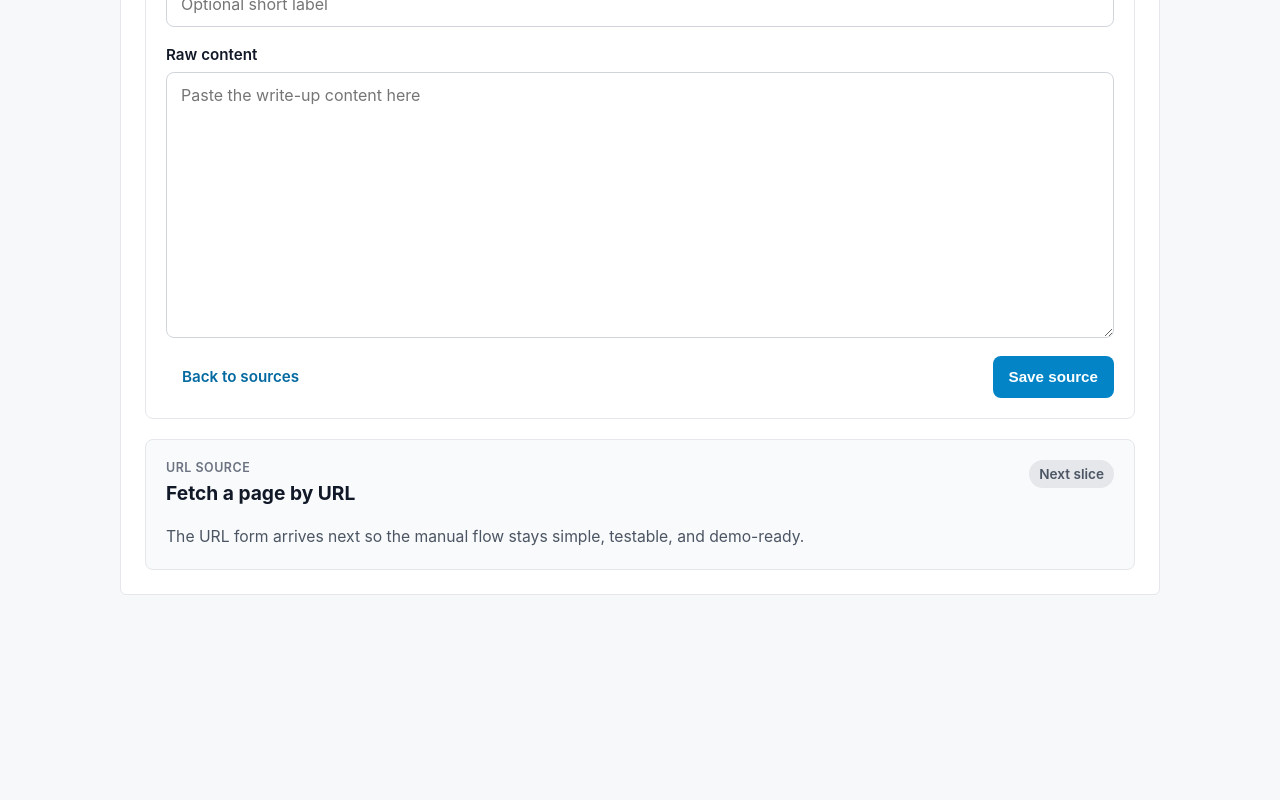
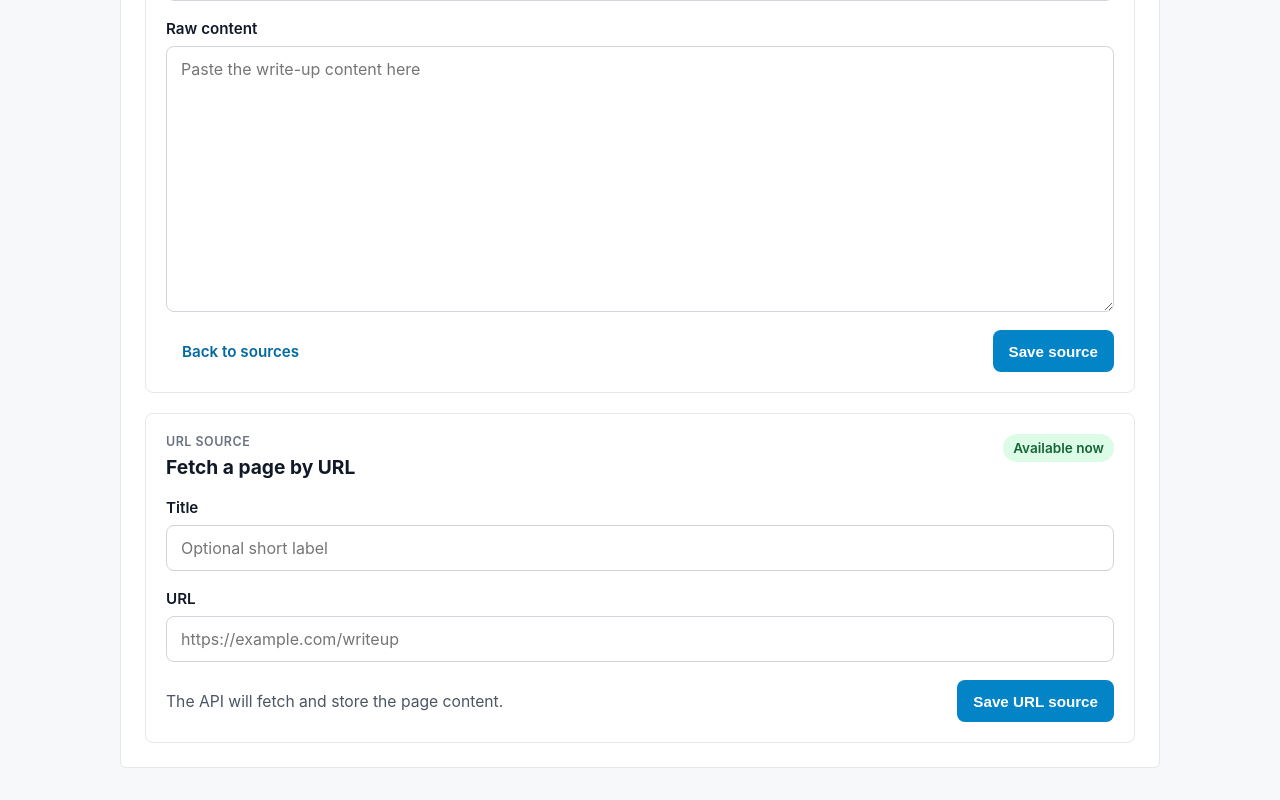
Before and after one commit to lgeniaux/bountynotes, an Angular app in the folder frontend/: page /add in a window 1280 px wide. Shown: the part 444-1244 px from the top of the page. Before the commit the page ends 1071 px from the top, so only its background shows below. Built offline with nearby package versions, Linux system fonts and the light colour scheme.

Commit message:
feat(web): implement url source creation form

```diff
--- a/frontend/src/app/pages/add-page.component.css
+++ b/frontend/src/app/pages/add-page.component.css
@@ -45,10 +45,6 @@
   background: #ffffff;
 }
 
-.mode-card-muted {
-  background: #f9fafb;
-}
-
 .mode-header {
   display: flex;
   align-items: start;
@@ -73,8 +69,8 @@
   color: #111827;
 }
 
-.mode-copy,
-.feedback-card p {
+.feedback-card p,
+.form-hint {
   margin: 0;
   font-size: 0.98rem;
   line-height: 1.6;
@@ -91,11 +87,6 @@
   color: #166534;
   font-size: 0.85rem;
   font-weight: 600;
-}
-
-.mode-badge-muted {
-  background: #e5e7eb;
-  color: #4b5563;
 }
 
 .source-form {
@@ -206,4 +197,8 @@
   .secondary-link {
     width: 100%;
   }
+
+  .form-hint {
+    text-align: center;
+  }
 }
--- a/frontend/src/app/pages/add-page.component.html
+++ b/frontend/src/app/pages/add-page.component.html
@@ -5,7 +5,7 @@
   </header>
 
   <p class="page-intro">
-    Start with a pasted write-up. The URL flow stays separate until the manual path is stable.
+    Add a source either by pasting a write-up or by letting the API fetch a public URL.
   </p>
 
   <section class="mode-card">
@@ -26,7 +26,7 @@
           placeholder="Optional short label"
           maxlength="255"
         />
-        @if (hasControlError('title', 'maxlength')) {
+        @if (hasManualControlError('title', 'maxlength')) {
           <span class="field-error">Title must stay under 255 characters.</span>
         }
       </label>
@@ -38,50 +38,103 @@
           rows="12"
           placeholder="Paste the write-up content here"
         ></textarea>
-        @if (hasControlError('raw_content', 'required')) {
+        @if (hasManualControlError('raw_content', 'required')) {
           <span class="field-error">Content is required.</span>
         }
       </label>
 
       <div class="form-actions">
         <a routerLink="/sources" class="secondary-link">Back to sources</a>
-        <button type="submit" [disabled]="isSubmitting">
-          {{ isSubmitting ? 'Saving...' : 'Save source' }}
+        <button type="submit" [disabled]="isManualSubmitting">
+          {{ isManualSubmitting ? 'Saving...' : 'Save source' }}
         </button>
       </div>
     </form>
   </section>
 
-  @if (createdSource) {
+  @if (createdManualSource) {
     <section class="feedback-card feedback-card-success">
       <h3>Source created</h3>
       <p>
-        <strong>{{ createdSource.title || 'Untitled source' }}</strong> is now stored with status
-        <strong>{{ createdSource.status }}</strong
+        <strong>{{ createdManualSource.title || 'Untitled source' }}</strong> is now stored with
+        status <strong>{{ createdManualSource.status }}</strong
         >.
       </p>
       <a routerLink="/sources" class="feedback-link">Go to Sources</a>
     </section>
   }
 
-  @if (errorMessage) {
+  @if (manualErrorMessage) {
     <section class="feedback-card feedback-card-error">
       <h3>Could not save the source</h3>
-      <p>{{ errorMessage }}</p>
+      <p>{{ manualErrorMessage }}</p>
     </section>
   }
 
-  <section class="mode-card mode-card-muted">
+  <section class="mode-card">
     <div class="mode-header">
       <div>
         <p class="section-kicker">URL source</p>
         <h3>Fetch a page by URL</h3>
       </div>
-      <span class="mode-badge mode-badge-muted">Next slice</span>
+      <span class="mode-badge">Available now</span>
     </div>
 
-    <p class="mode-copy">
-      The URL form arrives next so the manual flow stays simple, testable, and demo-ready.
-    </p>
+    <form class="source-form" [formGroup]="urlForm" (ngSubmit)="submitUrlSource()">
+      <label class="field">
+        <span class="field-label">Title</span>
+        <input
+          type="text"
+          formControlName="title"
+          placeholder="Optional short label"
+          maxlength="255"
+        />
+        @if (hasUrlControlError('title', 'maxlength')) {
+          <span class="field-error">Title must stay under 255 characters.</span>
+        }
+      </label>
+
+      <label class="field">
+        <span class="field-label">URL</span>
+        <input
+          type="url"
+          formControlName="url"
+          placeholder="https://example.com/writeup"
+          maxlength="2048"
+        />
+        @if (hasUrlControlError('url', 'required')) {
+          <span class="field-error">URL is required.</span>
+        }
+        @if (hasUrlControlError('url', 'maxlength')) {
+          <span class="field-error">URL must stay under 2048 characters.</span>
+        }
+      </label>
+
+      <div class="form-actions">
+        <span class="form-hint">The API will fetch and store the page content.</span>
+        <button type="submit" [disabled]="isUrlSubmitting">
+          {{ isUrlSubmitting ? 'Fetching...' : 'Save URL source' }}
+        </button>
+      </div>
+    </form>
   </section>
+
+  @if (createdUrlSource) {
+    <section class="feedback-card feedback-card-success">
+      <h3>URL source created</h3>
+      <p>
+        <strong>{{ createdUrlSource.title || 'Untitled source' }}</strong> is now stored with status
+        <strong>{{ createdUrlSource.status }}</strong
+        >.
+      </p>
+      <a routerLink="/sources" class="feedback-link">Go to Sources</a>
+    </section>
+  }
+
+  @if (urlErrorMessage) {
+    <section class="feedback-card feedback-card-error">
+      <h3>Could not fetch the URL source</h3>
+      <p>{{ urlErrorMessage }}</p>
+    </section>
+  }
 </section>
--- a/frontend/src/app/pages/add-page.component.ts
+++ b/frontend/src/app/pages/add-page.component.ts
@@ -21,12 +21,21 @@ export class AddPageComponent {
     raw_content: this.formBuilder.control('', [Validators.required]),
   });
 
-  protected isSubmitting = false;
-  protected errorMessage: string | null = null;
-  protected createdSource: SourceRead | null = null;
+  protected readonly urlForm = this.formBuilder.group({
+    title: this.formBuilder.control('', [Validators.maxLength(255)]),
+    url: this.formBuilder.control('', [Validators.required, Validators.maxLength(2048)]),
+  });
+
+  protected isManualSubmitting = false;
+  protected manualErrorMessage: string | null = null;
+  protected createdManualSource: SourceRead | null = null;
+
+  protected isUrlSubmitting = false;
+  protected urlErrorMessage: string | null = null;
+  protected createdUrlSource: SourceRead | null = null;
 
   protected submitManualSource(): void {
-    if (this.manualForm.invalid || this.isSubmitting) {
+    if (this.manualForm.invalid || this.isManualSubmitting) {
       this.manualForm.markAllAsTouched();
       return;
     }
@@ -40,9 +49,9 @@ export class AddPageComponent {
       return;
     }
 
-    this.isSubmitting = true;
-    this.errorMessage = null;
-    this.createdSource = null;
+    this.isManualSubmitting = true;
+    this.manualErrorMessage = null;
+    this.createdManualSource = null;
 
     this.sourcesApi
       .createManualSource({
@@ -51,19 +60,64 @@ export class AddPageComponent {
       })
       .subscribe({
         next: (source) => {
-          this.createdSource = source;
+          this.createdManualSource = source;
           this.manualForm.reset({ title: '', raw_content: '' });
-          this.isSubmitting = false;
+          this.isManualSubmitting = false;
         },
         error: (error: unknown) => {
-          this.errorMessage = this.getErrorMessage(error);
-          this.isSubmitting = false;
+          this.manualErrorMessage = this.getErrorMessage(error);
+          this.isManualSubmitting = false;
         },
       });
   }
 
-  protected hasControlError(controlName: 'title' | 'raw_content', errorCode: string): boolean {
+  protected submitUrlSource(): void {
+    if (this.urlForm.invalid || this.isUrlSubmitting) {
+      this.urlForm.markAllAsTouched();
+      return;
+    }
+
+    const title = this.urlForm.controls.title.value?.trim() ?? '';
+    const url = this.urlForm.controls.url.value?.trim() ?? '';
+
+    if (!url) {
+      this.urlForm.controls.url.setErrors({ required: true });
+      this.urlForm.controls.url.markAsTouched();
+      return;
+    }
+
+    this.isUrlSubmitting = true;
+    this.urlErrorMessage = null;
+    this.createdUrlSource = null;
+
+    this.sourcesApi
+      .createUrlSource({
+        title: title || null,
+        url,
+      })
+      .subscribe({
+        next: (source) => {
+          this.createdUrlSource = source;
+          this.urlForm.reset({ title: '', url: '' });
+          this.isUrlSubmitting = false;
+        },
+        error: (error: unknown) => {
+          this.urlErrorMessage = this.getErrorMessage(error);
+          this.isUrlSubmitting = false;
+        },
+      });
+  }
+
+  protected hasManualControlError(
+    controlName: 'title' | 'raw_content',
+    errorCode: string,
+  ): boolean {
     const control = this.manualForm.controls[controlName];
+    return !!control.errors?.[errorCode] && (control.touched || control.dirty);
+  }
+
+  protected hasUrlControlError(controlName: 'title' | 'url', errorCode: string): boolean {
+    const control = this.urlForm.controls[controlName];
     return !!control.errors?.[errorCode] && (control.touched || control.dirty);
   }
 
```
